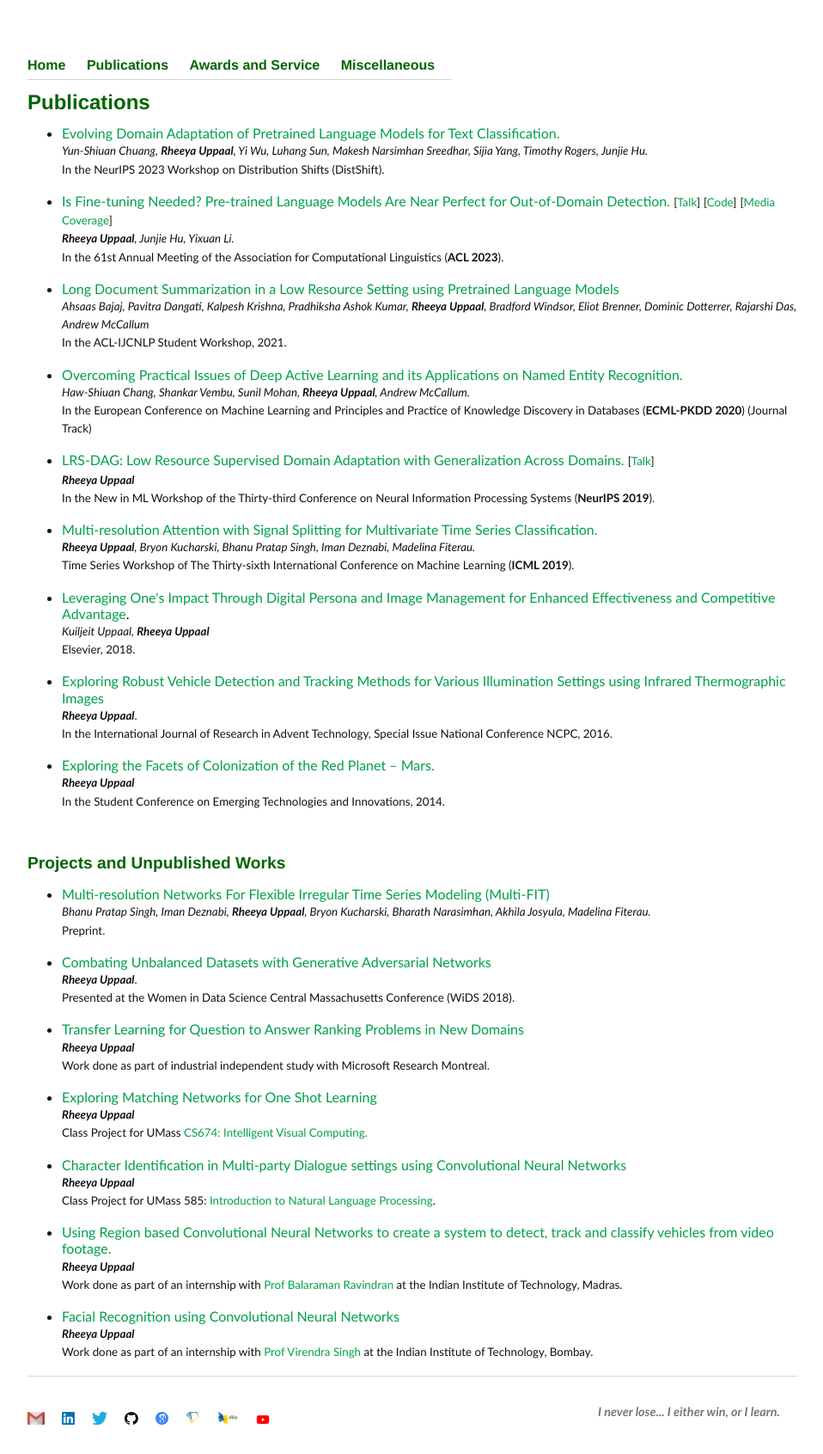
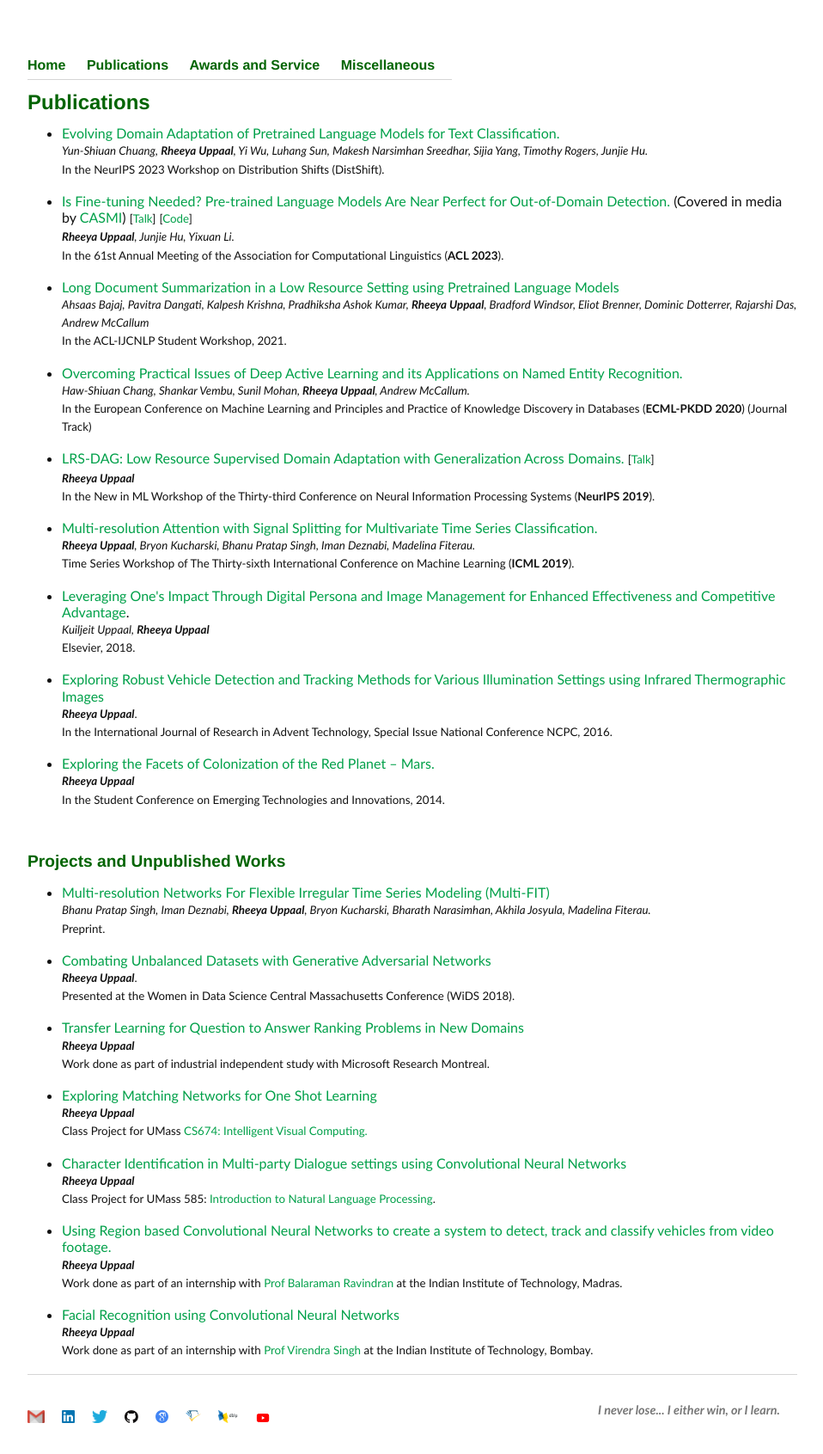
Before and after one commit to Uppaal/Uppaal.github.io, a Jekyll site: the page built from publications.html, in a window 1280 px wide. Shown: the whole page at 86% size, without its empty margins (160-1118 px from the left). Built offline with Jekyll 4.4.1, drawn with Linux system fonts in a browser that asks for light colours.

Commit message:
Update publications.html

```diff
--- a/publications.html
+++ b/publications.html
@@ -19,7 +19,7 @@ title: Publications
 <!--	<br>-->
 	<ul>
 	<li><a href="https://openreview.net/forum?id=HSBV4cCheG">Evolving Domain Adaptation of Pretrained Language Models for Text Classification.</a> <br><small><i>Yun-Shiuan Chuang, <b>Rheeya Uppaal</b>, Yi Wu, Luhang Sun, Makesh Narsimhan Sreedhar, Sijia Yang, Timothy Rogers, Junjie Hu.</i><br>In the NeurIPS 2023 Workshop on Distribution Shifts (DistShift).</small></li>
-	<li><a href="https://arxiv.org/abs/2305.13282">Is Fine-tuning Needed? Pre-trained Language Models Are Near Perfect for Out-of-Domain Detection.</a> <small>[<a href="https://youtu.be/iVfXGQ0iwzQ">Talk</a>]</small> <small>[<a href="https://github.com/Uppaal/lm-ood">Code</a>]</small> <small>[<a href="https://casmi.northwestern.edu/news/articles/2023/study-finds-simple-method-can-improve-safety-for-language-models.html">Media Coverage</a>]</small> <br><small><i><b>Rheeya Uppaal</b>, Junjie Hu, Yixuan Li.</i><br>In the 61st Annual Meeting of the Association for Computational Linguistics (<b>ACL 2023</b>).</small></li>
+	<li><a href="https://arxiv.org/abs/2305.13282">Is Fine-tuning Needed? Pre-trained Language Models Are Near Perfect for Out-of-Domain Detection.</a> (Covered in media by <a href="https://casmi.northwestern.edu/news/articles/2023/study-finds-simple-method-can-improve-safety-for-language-models.html">CASMI</a>) <small>[<a href="https://youtu.be/iVfXGQ0iwzQ">Talk</a>]</small> <small>[<a href="https://github.com/Uppaal/lm-ood">Code</a>]</small> <br><small><i><b>Rheeya Uppaal</b>, Junjie Hu, Yixuan Li.</i><br>In the 61st Annual Meeting of the Association for Computational Linguistics (<b>ACL 2023</b>).</small></li>
 	<li><a href="https://arxiv.org/abs/2103.00751">Long Document Summarization in a Low Resource Setting using Pretrained Language Models</a><br><small><i>Ahsaas Bajaj, Pavitra Dangati, Kalpesh Krishna, Pradhiksha Ashok Kumar, <b>Rheeya Uppaal</b>, Bradford Windsor, Eliot Brenner, Dominic Dotterrer, Rajarshi Das, Andrew McCallum</i><br>In the ACL-IJCNLP Student Workshop, 2021.</small></li>
 	<li><a href="https://arxiv.org/abs/1911.07335">Overcoming Practical Issues of Deep Active Learning and its Applications on Named Entity Recognition.</a><br><small><i>Haw-Shiuan Chang, Shankar Vembu, Sunil Mohan, <b>Rheeya Uppaal</b>, Andrew McCallum.</i><br>In the European Conference on Machine Learning and Principles and Practice of Knowledge Discovery in Databases (<b>ECML-PKDD 2020</b>) (Journal Track)</small></li>
 	<li><a href="https://arxiv.org/abs/1909.06718">LRS-DAG: Low Resource Supervised Domain Adaptation with Generalization Across Domains.</a> <small>[<a href="https://www.youtube.com/watch?v=17nxep0Ux50&feature=youtu.be">Talk</a>]</small><br><small><i><b>Rheeya Uppaal</b></i><br>In the New in ML Workshop of the Thirty-third Conference on Neural Information Processing Systems (<b>NeurIPS 2019</b>).</small></li>
```
